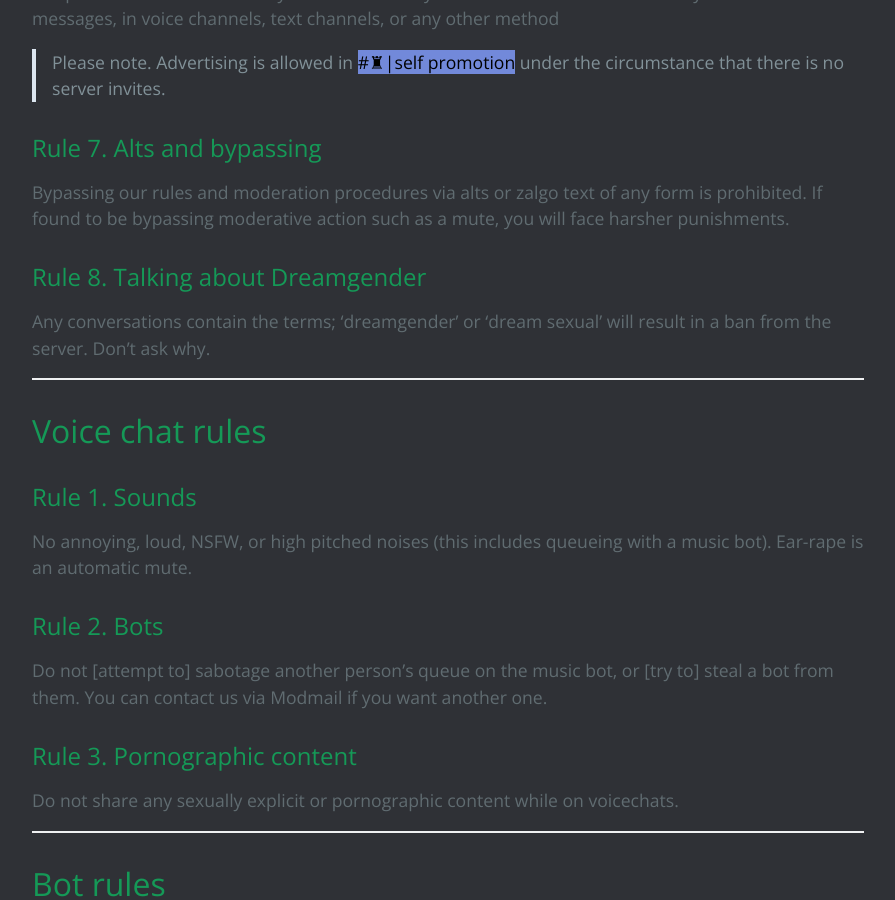
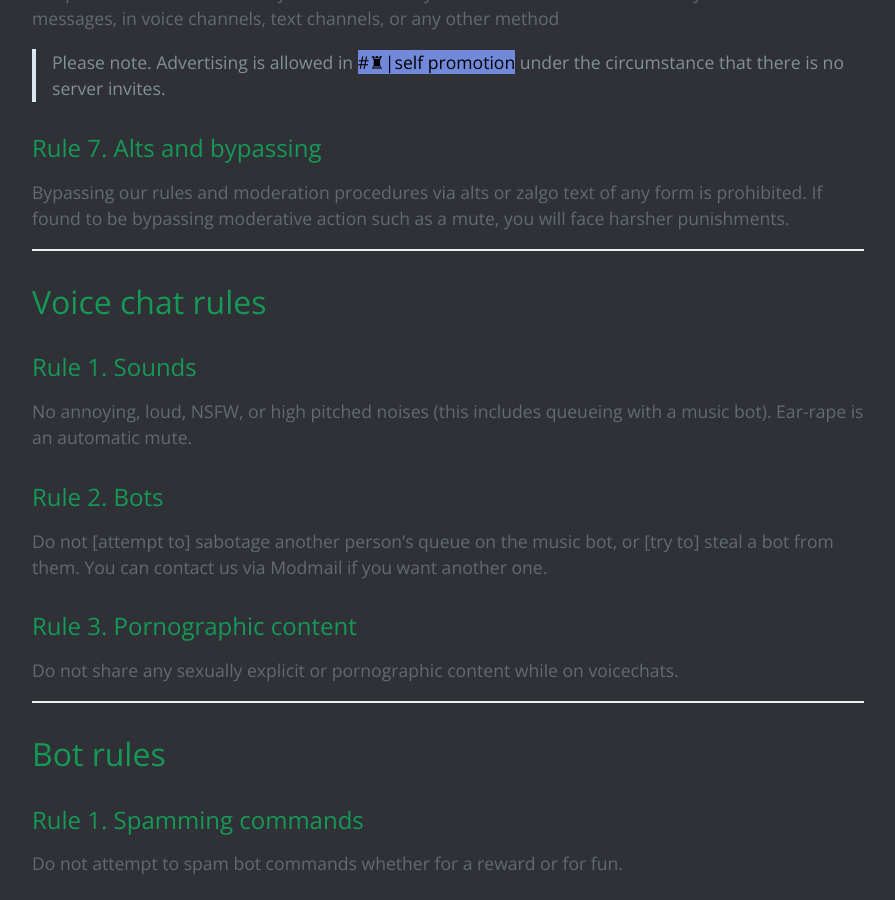
Before and after one commit to Ranger-4297/TeenageClub, a Jekyll site: the page built from Pages/About/ServerRules.md, in a window 1280 px wide and 900 px high, scrolled down 1807 px. Shown: the whole window, without its empty margins (192-1087 px from the left). Built offline with Jekyll 4.4.1, drawn with Linux system fonts in a browser that asks for light colours; nearby versions of some CDN libraries.

Commit message:
Remove section

```diff
--- a/Pages/About/ServerRules.md
+++ b/Pages/About/ServerRules.md
@@ -34,7 +34,6 @@ This document is to provide some extra information on our rules, aswell as any e
     <li><a href="#rule-5-respectfulness">Rule 5. Respectfulness</a></li>
     <li><a href="#rule-6-advertising">Rule 6. Advertising</a></li>
     <li><a href="#rule-7-alts-and-bypassing">Rule 7. Alts and bypassing</a></li>
-    <li><a href="#rule-8-talking-about-dreamgender">Rule 8. Talking about Dreamgender</a></li>
     </ul>
   </li>
   <li><a href="#voice-chat-rules">Voice chat rules</a>
@@ -116,11 +115,6 @@ It is prohibited to advertise any other community or service within our communit
 #### Rule 7. Alts and bypassing
 
 Bypassing our rules and moderation procedures via alts or zalgo text of any form is prohibited. If found to be bypassing moderative action such as a mute, you will face harsher punishments.
-
-#### Rule 8. Talking about Dreamgender
-
-Any conversations contain the terms; 'dreamgender' or 'dream sexual' will result in a ban from the server.
-Don't ask why.
 
 ---
 
```
